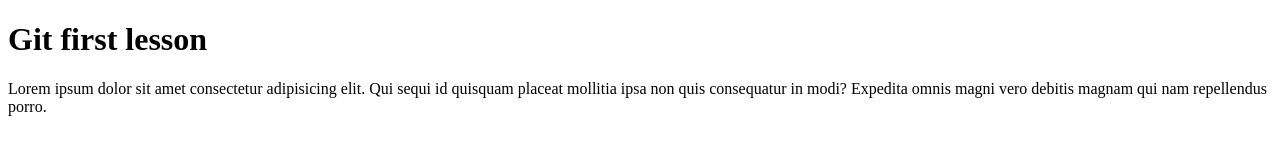
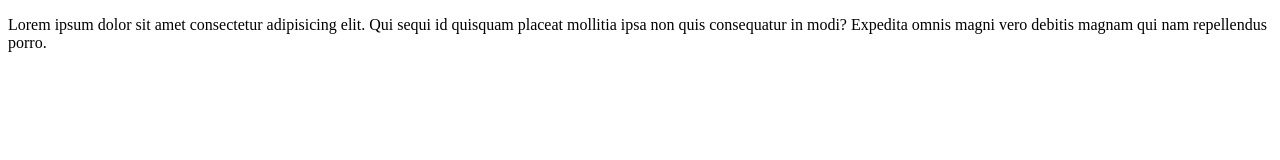
Before and after one commit to Internship8-Softguide/first_lesson, a plain HTML site: page index.html in a window 1280 px wide. Drawn offline with Linux system fonts and the light colour scheme.

Commit message:
delete header

```diff
--- a/index.html
+++ b/index.html
@@ -6,7 +6,6 @@
     <title>Document</title>
 </head>
 <body>
-    <h1>Git first lesson</h1>
     <p>Lorem ipsum dolor sit amet consectetur adipisicing elit. Qui sequi id quisquam placeat mollitia ipsa non quis consequatur in modi? Expedita omnis magni vero debitis magnam qui nam repellendus porro.</p>
 </body>
 </html>
```
